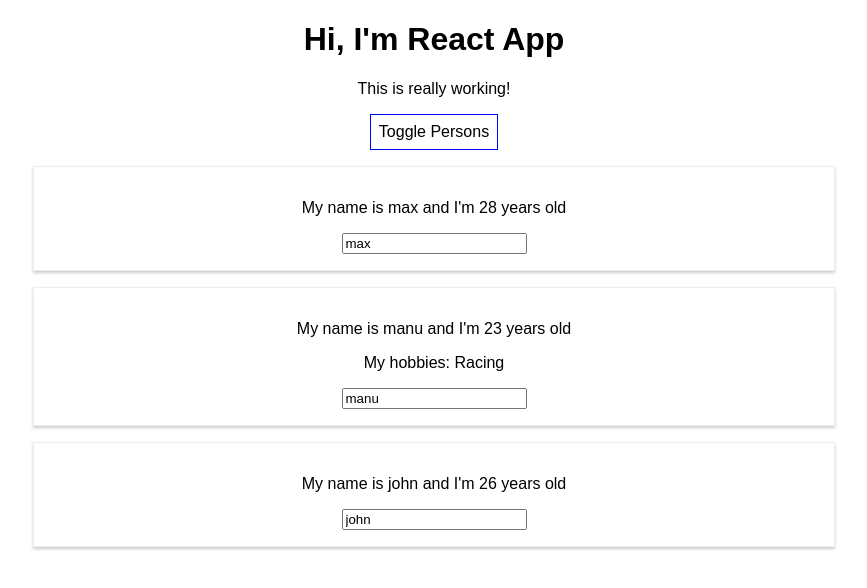
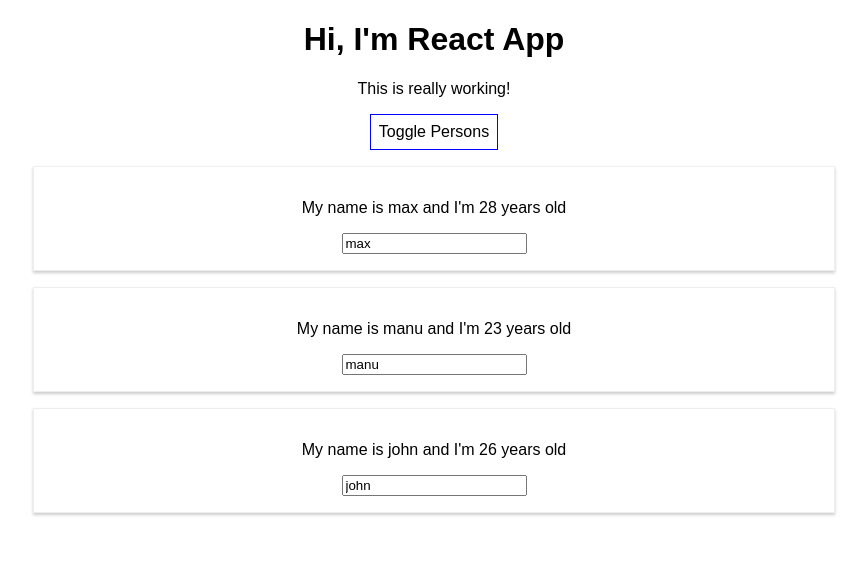
Before and after one commit to Arsalan-Arain/React-Practice, a React (Create React App) app: page / in a window 1280 px wide. Both pictures are taken after a click on the button "Toggle Persons". Shown: the top 588 px of the page, without its empty margins (206-1073 px from the left). Built offline with nearby package versions, Linux system fonts and the light colour scheme.

Commit message:
sec 4 lec 5

```diff
--- a/src/App.js
+++ b/src/App.js
@@ -52,17 +52,11 @@ class App extends Component {
     if (this.state.showPersons) {
       persons = (
         <div>
-          <Person
-            name={this.state.persons[0].name}
-            age={this.state.persons[0].age} />
-          <Person
-            name={this.state.persons[1].name}
-            age={this.state.persons[1].age}
-            click={this.switchNameHandler.bind(this, 'max!')}
-            changed={this.nameChangedHandler}>My hobbies: Racing</Person>
-          <Person
-            name={this.state.persons[2].name}
-            age={this.state.persons[2].age} />
+          {this.state.persons.map(person => {
+            return <Person
+              name={person.name}
+              age={person.age} />
+          })}
         </div>
       );
     }
```
